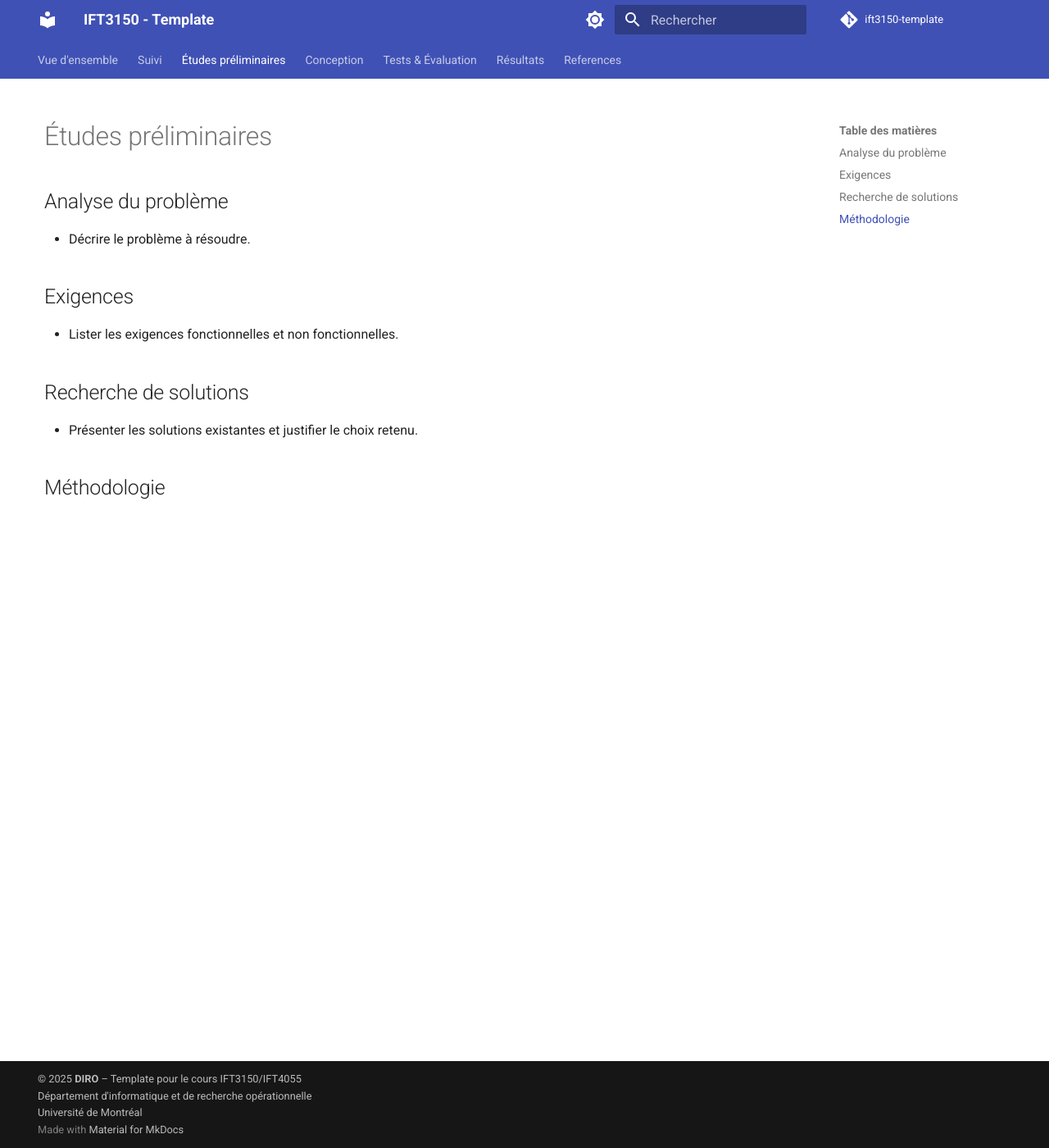
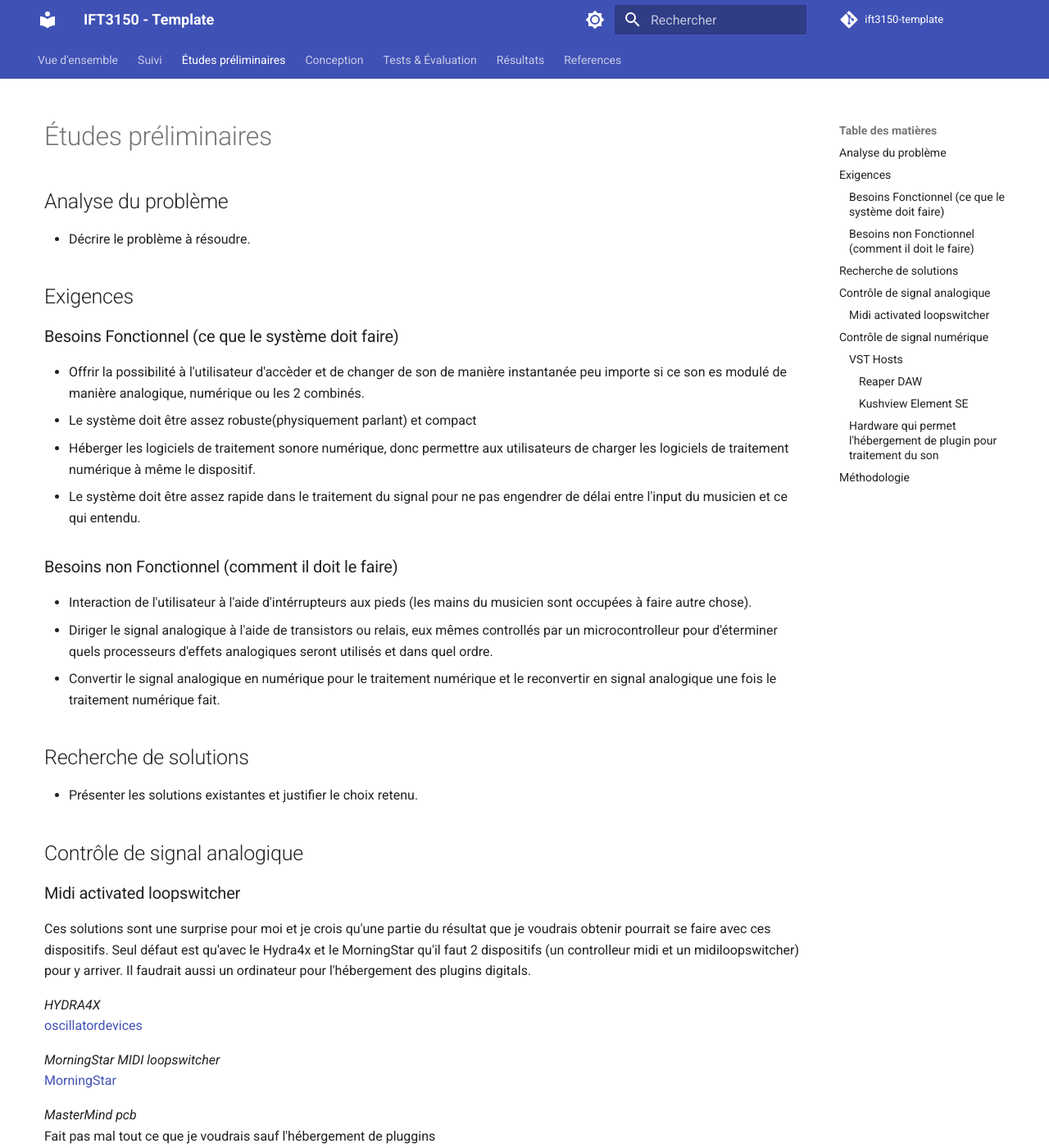
Before and after one commit to LouisPierre/Projet-IFT3150, an MkDocs documentation site: the page built from docs/analysis.md, in a window 1280 px wide and 1400 px high. Shown: the whole window at 82% size. Built offline with MkDocs 1.6.1 and Material for MkDocs 9.7.7, drawn with Linux system fonts in a browser that asks for light colours; comment, search, counter and statistics services are not loaded; some of the changed text lies outside the part shown.

Commit message:
transfert infos de recherche etude prelim

```diff
--- a/docs/analysis.md
+++ b/docs/analysis.md
@@ -6,10 +6,72 @@
 
 ## Exigences
 
-- Lister les exigences fonctionnelles et non fonctionnelles.
+### Besoins Fonctionnel (ce que le système doit faire)
+- Offrir la possibilité à l'utilisateur d'accèder et de changer de son de manière instantanée peu importe si ce son es modulé  de manière analogique, numérique ou les 2 combinés.
+- Le système doit être assez robuste(physiquement parlant) et compact
+- Héberger les logiciels de traitement sonore numérique, donc permettre aux utilisateurs de charger les logiciels de traitement numérique à même le dispositif.
+- Le système doit être assez rapide dans le traitement du signal pour ne pas engendrer de délai entre l'input du musicien et ce qui entendu.
+### Besoins non Fonctionnel (comment il doit le faire)
+- Interaction de l'utilisateur à l'aide d'intérrupteurs aux pieds (les mains du musicien sont occupées à faire autre chose).
+- Diriger le signal analogique à l'aide de transistors ou relais, eux mêmes controllés par un microcontrolleur pour d'éterminer quels processeurs d'effets analogiques seront utilisés et dans quel ordre.
+- Convertir le signal analogique en numérique pour le traitement numérique et le reconvertir en signal analogique une fois le traitement numérique fait.
 
 ## Recherche de solutions
 
 - Présenter les solutions existantes et justifier le choix retenu.
+## Contrôle de signal analogique
+
+### Midi activated loopswitcher
+
+Ces solutions sont une surprise pour moi et je crois qu'une
+partie du résultat que je voudrais obtenir pourrait se faire
+avec ces dispositifs. Seul défaut est qu'avec le Hydra4x et le MorningStar qu'il faut 2 dispositifs
+(un controlleur midi et un midiloopswitcher) pour y arriver. Il
+faudrait aussi un ordinateur pour l'hébergement des plugins digitals.
+
+_HYDRA4X_
+[oscillatordevices](https://oscillatordevices.com/hydra/)
+
+_MorningStar MIDI loopswitcher_
+[MorningStar](https://www.morningstar.io/loop-switcher-comparison)
+
+_MasterMind pcb_
+Fait pas mal tout ce que je voudrais sauf l'hébergement de pluggins
+[rjmmusic](https://shop.rjmmusic.com/mastermind-pbc-6x/)
+
+## Contrôle de signal numérique
+
+### VST Hosts
+
+_Logiciels qui permettent l'hébergement de plugins audio numérique_
+
+-Compatible avec linux
+
+
+#### Reaper DAW
+[Reaper](https://www.reaper.fm/)
+
+#### Kushview Element SE
+[kushview](https://kushview.net/element/)
+
+### Hardware qui permet l'hébergement de plugin pour traitement du son
+
+_Quad Cortex_
+[Neural DSP Quad Cortex](https://neuraldsp.com/quad-cortex)
+Compatibilite de plugin propriétaire seulement
+[Quad Cortex Compatibility](https://neuraldsp.com/pcom)
+
+_AxeFX_
+[Fractal Audio AXE-FX III](https://www.fractalaudio.com/iii/)
+
+_Fender Tone Master Pro_
+[Tone Master Pro](https://intl.fender.com/products/tone-master-pro?variant=45947071463646)
 
 ## Méthodologie
+
+Séparer le projet en 4 étapes
+
+1. Contrôle analogique
+2. Envoi de signaux MIDI pour le controle numérique
+3. Hébergement de logiciels audio numériques
+4. Développement d'une interface pour permettre à l'utilisateur de configurer l'appareil comme il le veut
```
Also changed, not shown: docs/index.md (+2 -2 lines).
